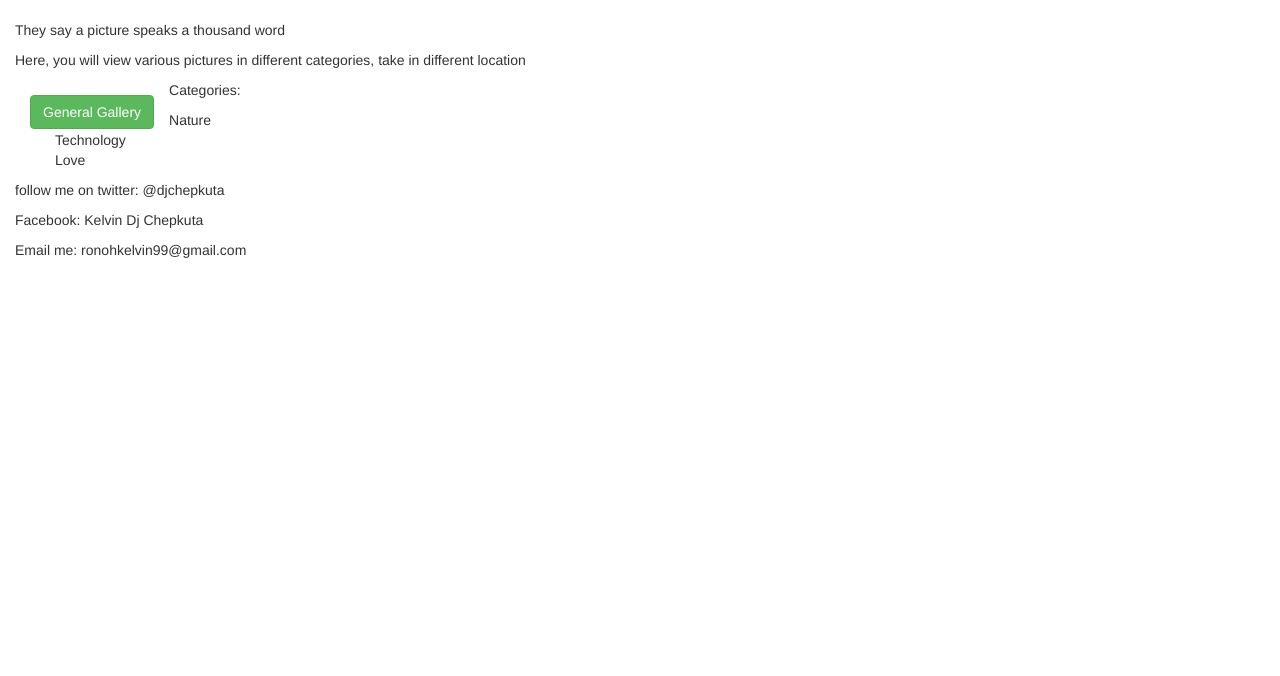
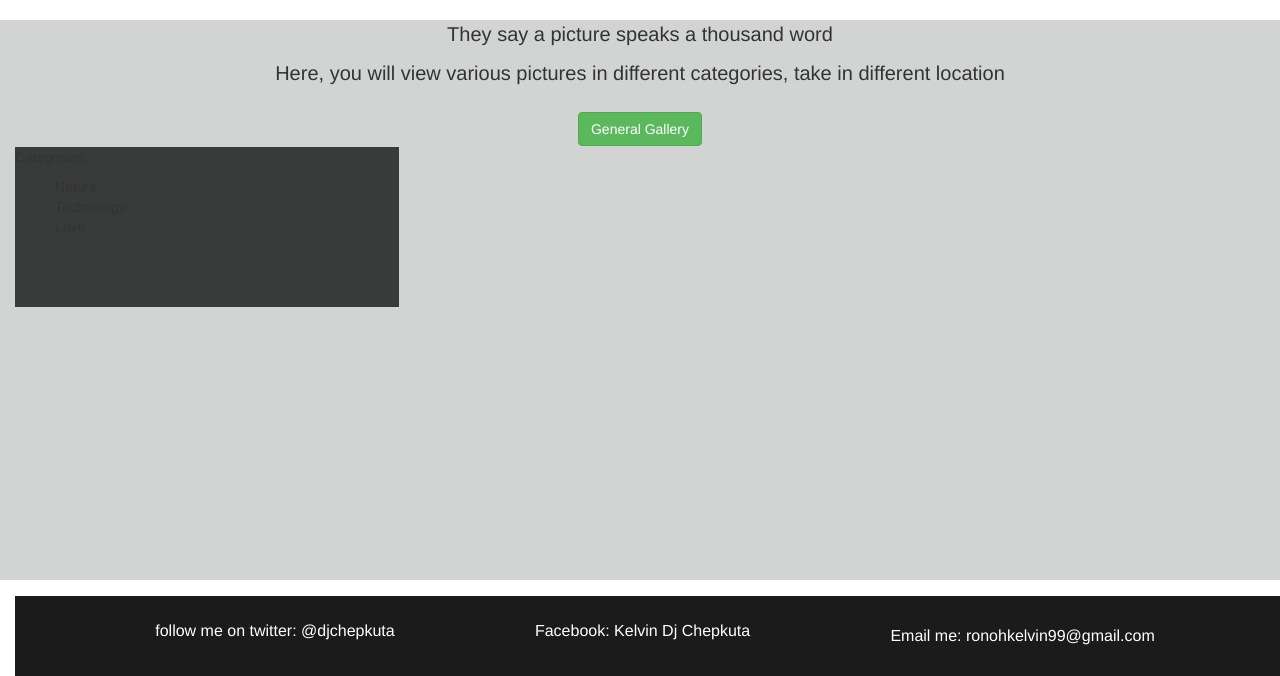
Before and after one commit to kelvinrono/photos, a Django app: page / in a window 1280 px wide. Shown: the part 124-800 px from the top of the page. Run offline with Django 3.2, Linux system fonts and the light colour scheme; some libraries are stand-ins or nearby versions.

Commit message:
add css styles

```diff
--- a/images/static/css/index.css
+++ b/images/static/css/index.css
@@ -0,0 +1,37 @@
+.wrapper{
+    background-color: aqua;
+    background-color: #D2D4D3;
+    height: 70vh;
+    width:100vw;
+}
+
+
+
+.desc{
+    text-align: center;
+    font-size:2rem
+
+}
+.left{
+    height:20vh;
+    width:30vw;
+    background-color:#393b3a
+}
+.view-gallery{
+   display:flex;
+   justify-content:center;
+   align-items: center;
+}
+
+footer{
+    display:flex;
+    justify-content:space-evenly;
+    position: absolute;
+    align-items:center;
+    bottom: 0px;
+    height:10vh;
+    background-color:#1a1b1a;
+    color:white;
+    font-size:1.6rem;
+    width:100vw;
+}
--- a/images/templates/all-photos/base.html
+++ b/images/templates/all-photos/base.html
@@ -1,5 +1,7 @@
 {% load bootstrap3 %}
 {% load static%}
+
+
 <!DOCTYPE html>
 <html>
 <head>
```
